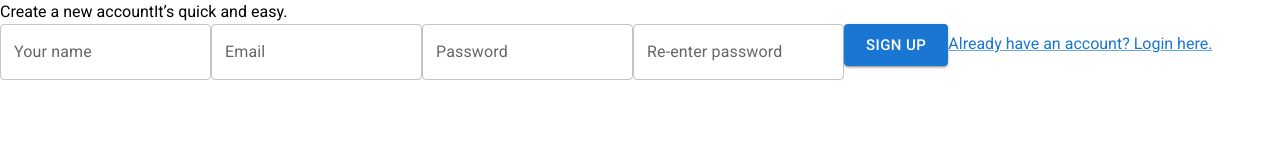
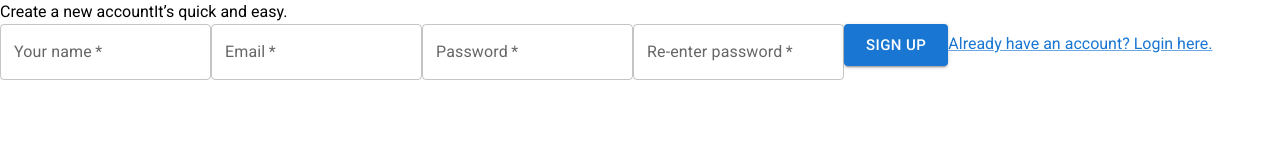
Before and after one commit to itsannaw/login-table, a React (Vite) app: page /registration in a window 1280 px wide. Shown: the top 160 px of the page. Built offline with nearby package versions, Linux system fonts and the light colour scheme.

Commit message:
Fixed 404

```diff
--- a/src/App.jsx
+++ b/src/App.jsx
@@ -8,7 +8,7 @@ const App = () => {
   return (
     <>
       <Routes>
-        <Route path="/" element={<Login />} />
+        <Route path="/" element={<Login />} errorElement={<NotFound />} />
         <Route path="/registration" element={<Registration />} />
         <Route path="/admin-table" element={<AdminTable />} />
         <Route path="*" element={<NotFound />} />
--- a/src/pages/Login.jsx
+++ b/src/pages/Login.jsx
@@ -8,12 +8,19 @@ const Login = () => {
       <span className="text-[40px] text-center font-weight font-semibold">
         Login
       </span>
-      <TextField name="email" type="email" id="outlined-basic" label="Email" />
+      <TextField
+        name="email"
+        type="email"
+        id="outlined-basic"
+        label="Email"
+        required
+      />
       <TextField
         name="password"
         type="password"
         id="outlined-basic"
         label="Password"
+        required
       />
       <Button
         size="large"
--- a/src/pages/Registration.jsx
+++ b/src/pages/Registration.jsx
@@ -10,19 +10,27 @@ const Registration = () => {
         </span>
         <span className="opacity-75">It’s quick and easy.</span>
       </div>
-      <TextField name="name" type="text" id="name" label="Your name" />
-      <TextField name="email" type="email" id="outlined-basic" label="Email" />
+      <TextField name="name" type="text" id="name" label="Your name" required />
+      <TextField
+        name="email"
+        type="email"
+        id="outlined-basic"
+        label="Email"
+        required
+      />
       <TextField
         name="password"
         type="password"
         id="outlined-basic"
         label="Password"
+        required
       />
       <TextField
         name="password"
         type="password"
         id="outlined-basic"
         label="Re-enter password"
+        required
       />
       <Button size="large" variant="contained">
         Sign Up
```
